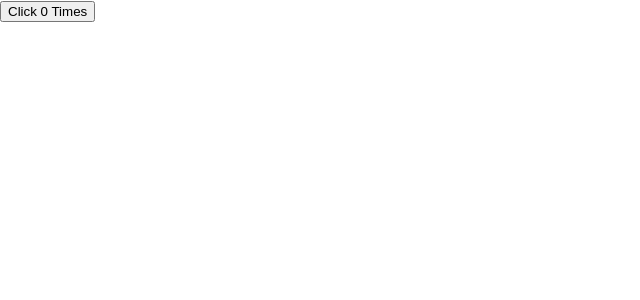
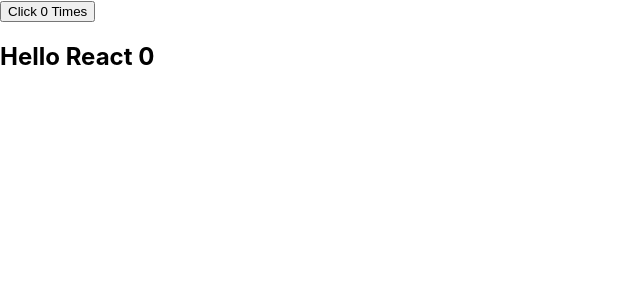
Before and after one commit to Tusar78/Think-in-a-react-way, a React (Create React App) app in the folder simple-react/: page / in a window 1280 px wide. Shown: the top 300 px of the page, without its empty margins (0-640 px from the left). Built offline with nearby package versions, Linux system fonts and the light colour scheme.

Commit message:
Prepare Higher Order Component

```diff
--- a/simple-react/src/App.js
+++ b/simple-react/src/App.js
@@ -1,9 +1,11 @@
 import ClickContainer from "./Components/ClickContainer/ClickContainer";
+import HoverContainer from "./Components/HoverContainer/HoverContainer";
 
 function App() {
   return (
     <>
       <ClickContainer />
+      <HoverContainer />
     </>
   );
 }
--- /dev/null
+++ b/simple-react/src/Components/HoverContainer/HoverContainer.js
@@ -0,0 +1,25 @@
+import React, { Component } from "react";
+
+class HoverContainer extends Component {
+  state = { count: 0 };
+
+  incrementCount = () => {
+    this.setState((prevState, props) => {
+      return {
+        count: prevState.count + 1
+      }
+    })
+  }
+
+
+  render() {
+    const { count } = this.state;
+    return (
+      <div>
+        <h2 onMouseOver={this.incrementCount}>Hello React {count}</h2>
+      </div>
+    );
+  }
+}
+
+export default HoverContainer;
```
Also changed, not shown: simple-react/src/Components/HOC/withCounter.js (added).
